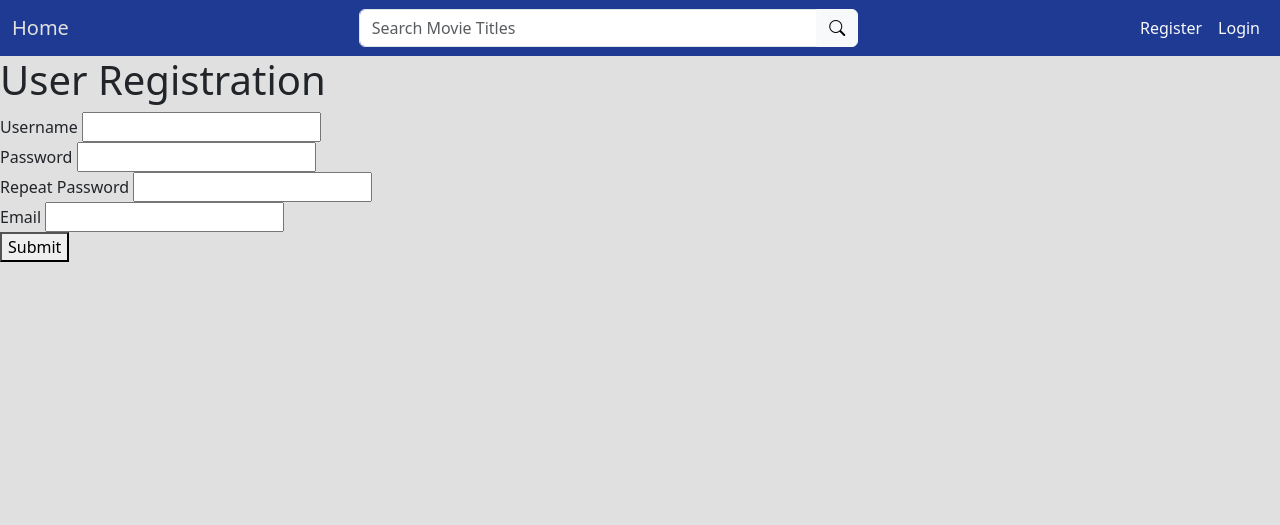
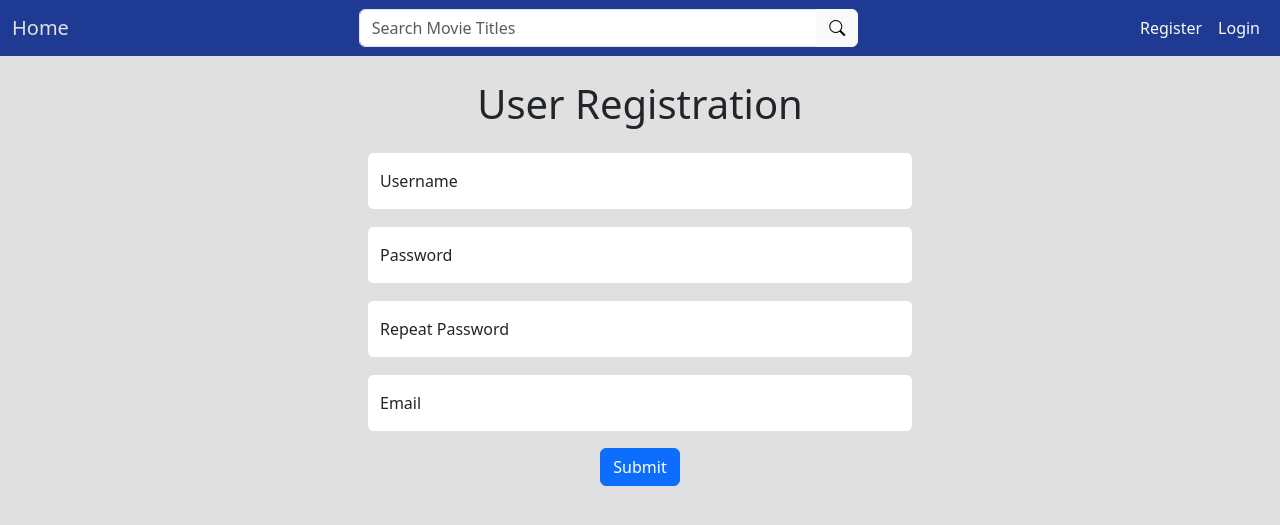
Before and after one commit to myronchen-git/Springboard-SEC-Unit-27-Capstone-1--Free-Stream-Movies, a Flask app: page /users/registration in a window 1280 px wide. Shown: the top 525 px of the page. Run offline with Flask 3, Linux system fonts and the light colour scheme; parts of the project's set-up code (start-up, migrations or seed data) failed here and were passed over.

Commit message:
feat: stylize user registration and login
Registration and login still remain as two separate HTMLs, because
potentially in the future, they might differ in their designs.

The registration and login WTForms have been changed to include
placeholder text, because the Bootstrap floating label feature for
forms requires it.

```diff
--- a/src/forms/user_forms.py
+++ b/src/forms/user_forms.py
@@ -9,24 +9,30 @@ class RegisterUserForm(FlaskForm):
     """Form to register a user."""
 
     username = StringField("Username", validators=[
-        InputRequired(message="Username is required.")])
+        InputRequired(message="Username is required.")],
+        render_kw={"placeholder": "username"})
 
     password = PasswordField("Password", validators=[
-        InputRequired(message="Password is required.")])
+        InputRequired(message="Password is required.")],
+        render_kw={"placeholder": "password"})
 
     repeated_password = PasswordField("Repeat Password", validators=[
         InputRequired("Repeated password is required."),
-        EqualTo("password", message="Password must match.")])
+        EqualTo("password", message="Password must match.")],
+        render_kw={"placeholder": "password"})
 
     email = EmailField("Email", validators=[
-        InputRequired(message="Email is required.")])
+        InputRequired(message="Email is required.")],
+        render_kw={"placeholder": "email"})
 
 
 class LoginUserForm(FlaskForm):
     """Form to log in a user."""
 
     username = StringField("Username", validators=[
-        InputRequired(message="Username is required.")])
+        InputRequired(message="Username is required.")],
+        render_kw={"placeholder": "username"})
 
     password = PasswordField("Password", validators=[
-        InputRequired(message="Password is required.")])
+        InputRequired(message="Password is required.")],
+        render_kw={"placeholder": "password"})
--- a/src/templates/partials/basic_form.html
+++ b/src/templates/partials/basic_form.html
@@ -1,14 +1,24 @@
 <form method="POST">
   {{ form.hidden_tag() }}
   {% for field in form if field.widget.input_type != "hidden" %}
-  <div>
+  <div class="form-floating mb-3">
+    {% if field.errors %}
+      {% set feedback_id = field.id.replace('_', '-') + '-feedback' %}
+
+      {{ field(**{
+        'class_': 'form-control is-invalid',
+        'aria-describedby': feedback_id
+      }) }}
+    {% else %}
+      {{ field(class_="form-control") }}
+    {% endif %}
+
     {{ field.label }}
-    {{ field }}
 
     {% for error in field.errors %}
-      {{ error }}
+      <span id="{{ feedback_id }}" class="text-danger">{{ error }}</span>
     {% endfor %}
   </div>
   {% endfor %}
-  <button type="submit">Submit</button>
+  <button class="btn btn-primary" type="submit">Submit</button>
 </form>
--- a/src/templates/users/registration.html
+++ b/src/templates/users/registration.html
@@ -3,7 +3,13 @@
 {% block title %}User Registration{% endblock %}
 <!---->
 {% block content %}
-<h1>User Registration</h1>
-{% include 'partials/basic_form.html' %}
+<main class="container text-center">
+  <h1 class="m-4">User Registration</h1>
+  <div class="row">
+    <div class="col col-sm-9 col-md-6 mx-auto">
+      {% include 'partials/basic_form.html' %}
+    </div>
+  </div>
+</main>
 <!---->
 {% endblock %}
```
Also changed, not shown: src/templates/users/login.html (+8 -2 lines), tests/views/test_user_views.py (+5 -5 lines).
